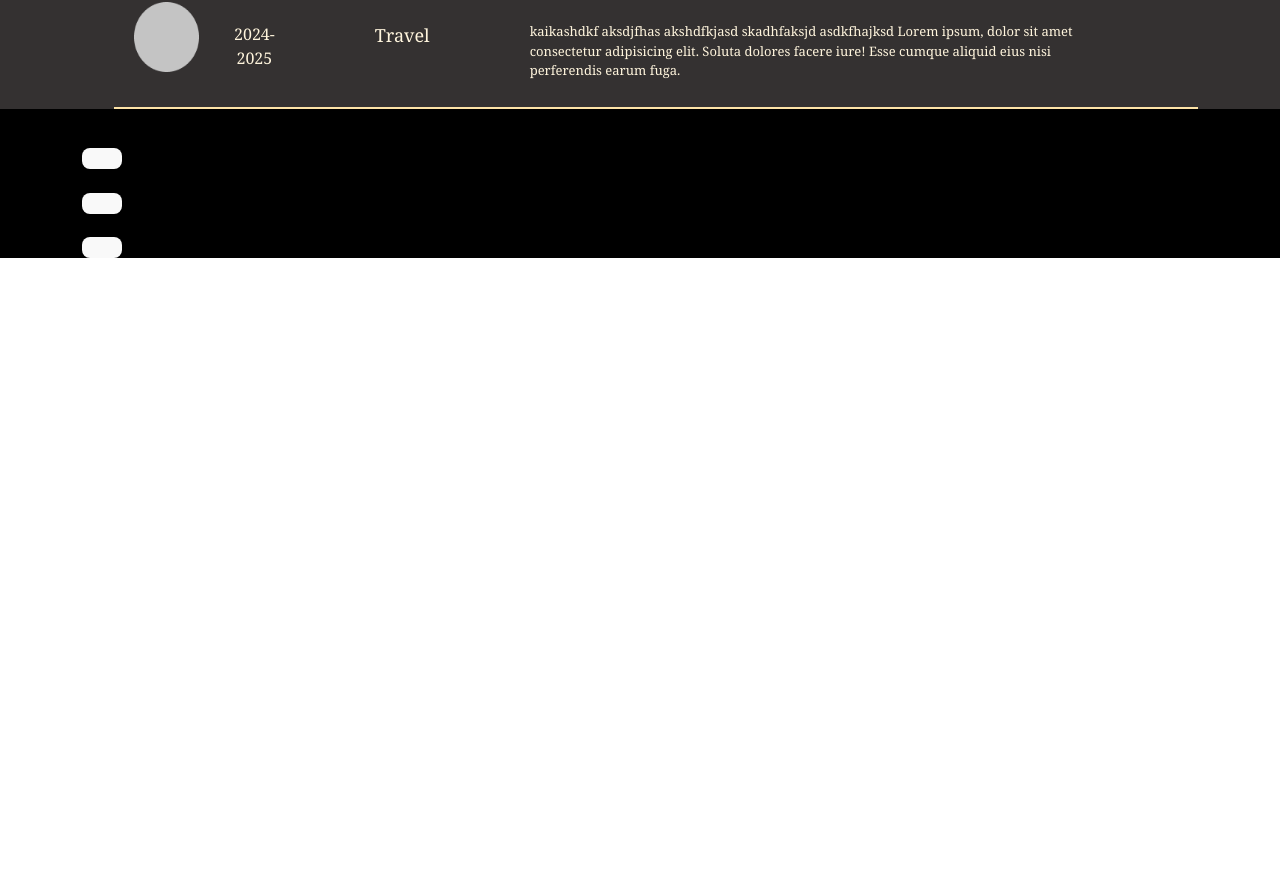
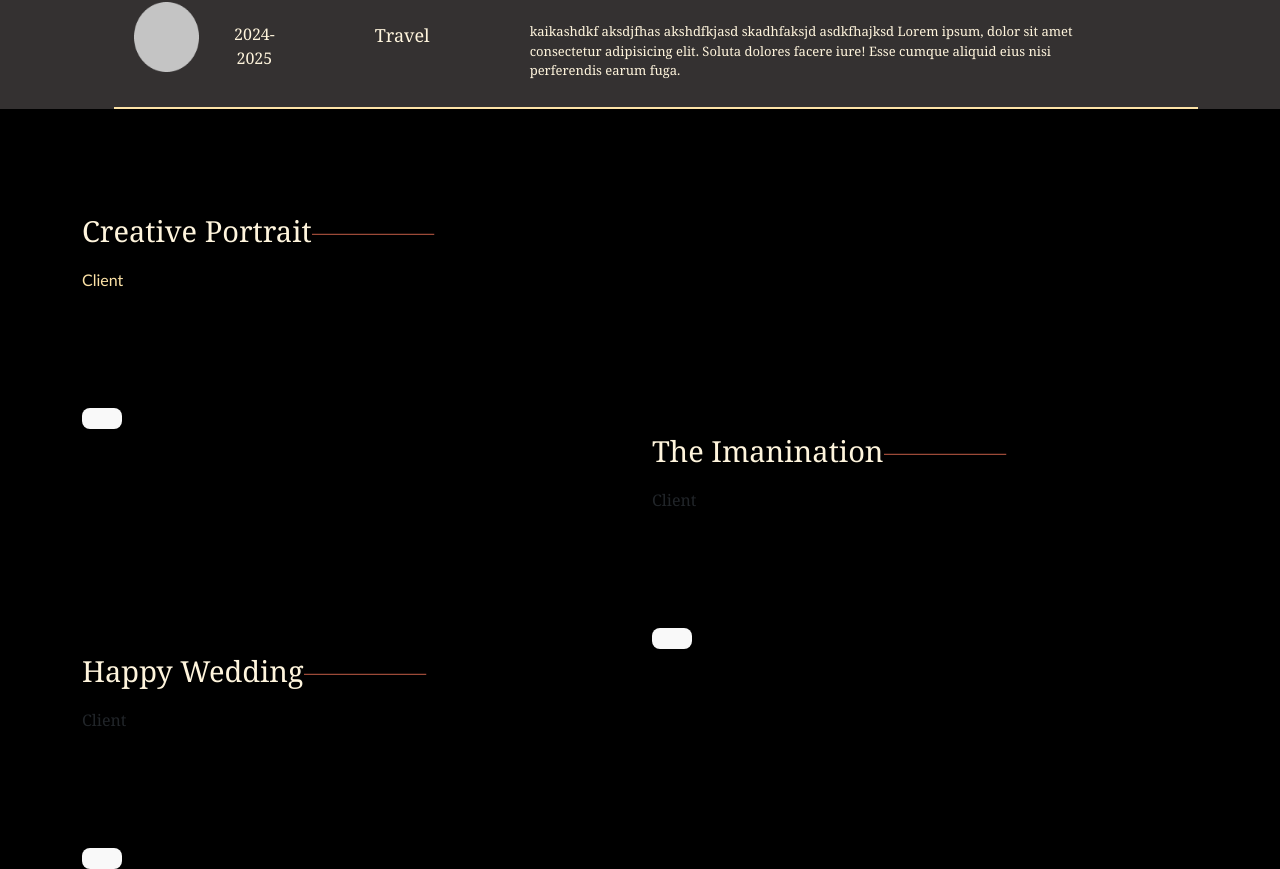
Before and after one commit to 5huv0/My-Photography-Portfolio, a React (Vite) app: page / in a window 1280 px wide. Shown: the part 3219-4088 px from the top of the page. Before the commit the page ends 3477 px from the top, so only its background shows below. Built offline with nearby package versions, Linux system fonts and the light colour scheme.

Commit message:
working on progress on event section

```diff
--- a/src/components/EventsSec.jsx
+++ b/src/components/EventsSec.jsx
@@ -5,15 +5,26 @@ export default function EventSec(){
 
     return(
         <div>
-            <div>
+            <div className="main-event-sec">
                 <div class="container text-start">
                     <div class="row">
                         <div class="col">
-                            <p></p>
-                            <p></p>
-                            <p></p>
-                            <p></p>
-                            <button></button>
+                            <p className="event-main-head">
+                                Creative Portrait
+                                <img src="./images/vertical-line.png" alt="" />
+                            </p>
+                            <span>Client</span><p className="event-main-name">
+
+                            </p>
+                            <p className="event-main-category">
+
+                            </p>
+                            <p className="event-main-des">
+
+                            </p>
+                            <button>
+
+                            </button>
                         </div>
                         <div class="col">
                             <img src="" alt="" />
@@ -26,14 +37,25 @@ export default function EventSec(){
                 <div class="container text-start">
                     <div class="row">
                         <div class="col">
-                            <p></p>
-                            <p></p>
-                            <p></p>
-                            <p></p>
-                            <button></button>
+                            <img src="" alt="" />
                         </div>
                         <div class="col">
-                            <img src="" alt="" />
+                            <p className="event-main-head">
+                                The Imanination
+                                <img src="./images/vertical-line.png" alt="" />
+                            </p>
+                            <span>Client</span><p className="event-main-name">
+
+                            </p>
+                            <p className="event-main-category">
+
+                            </p>
+                            <p className="event-main-des">
+
+                            </p>
+                            <button>
+
+                            </button>
                         </div>
                     </div>
                 </div>
@@ -43,11 +65,22 @@ export default function EventSec(){
                 <div class="container text-start">
                     <div class="row">
                         <div class="col">
-                            <p></p>
-                            <p></p>
-                            <p></p>
-                            <p></p>
-                            <button></button>
+                            <p className="event-main-head">
+                                Happy Wedding
+                                <img src="./images/vertical-line.png" alt="" />
+                            </p>
+                            <span>Client</span><p className="event-main-name">
+
+                            </p>
+                            <p className="event-main-category">
+
+                            </p>
+                            <p className="event-main-des">
+
+                            </p>
+                            <button>
+
+                            </button>
                         </div>
                         <div class="col">
                             <img src="" alt="" />
```
Also changed, not shown: public/images/vertical-line.png (added).
